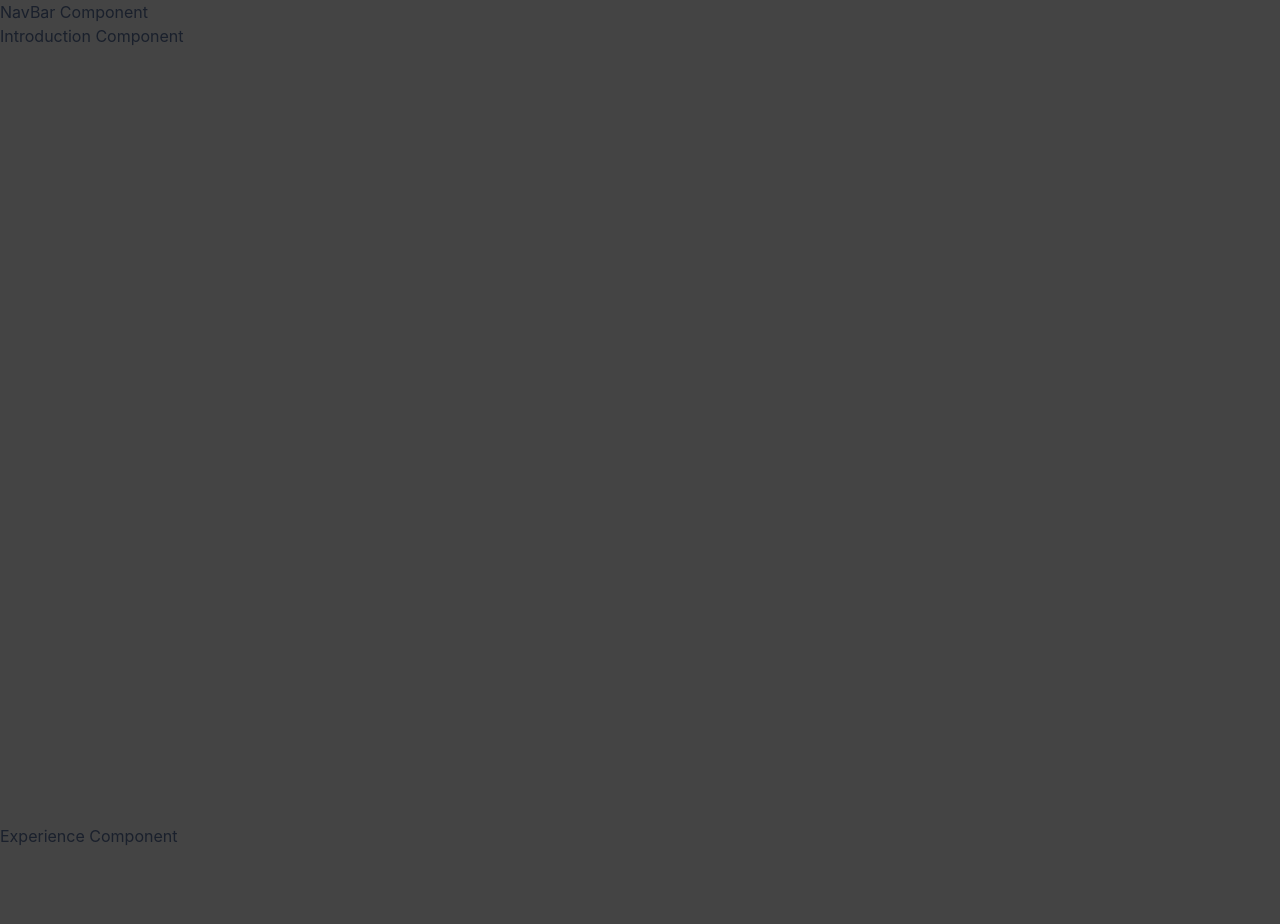
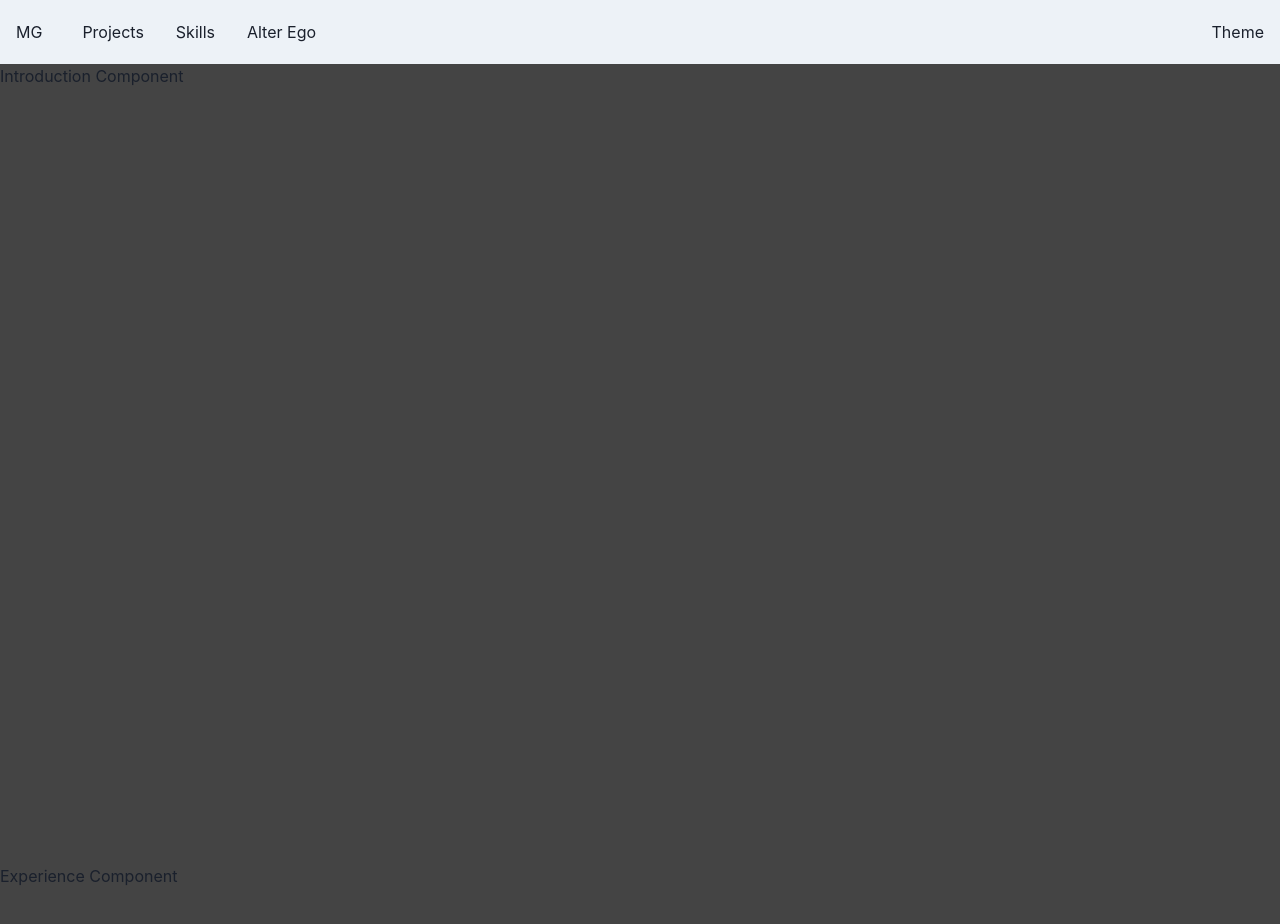
Before and after one commit to guptamayank9827/portfolio, a React (Create React App) app in the folder client/: page / in a window 1280 px wide. Shown: the top 924 px of the page. Built offline with nearby package versions, Linux system fonts and the light colour scheme.

Commit message:
created basic navbar component

```diff
--- a/client/package.json
+++ b/client/package.json
@@ -4,6 +4,7 @@
   "private": true,
   "homepage": "https://guptamayank9827.github.io/portfolio",
   "dependencies": {
+    "@chakra-ui/icons": "^2.1.1",
     "@chakra-ui/react": "^2.8.2",
     "@emotion/react": "^11.11.4",
     "@emotion/styled": "^11.11.5",
--- a/client/src/components/NavBar.tsx
+++ b/client/src/components/NavBar.tsx
@@ -1,9 +1,97 @@
-import React from 'react';
+import { Box, Flex, HStack, IconButton, Stack, useDisclosure, useColorModeValue } from '@chakra-ui/react';
+import { HamburgerIcon, CloseIcon } from '@chakra-ui/icons';
+
+type LinkType = {
+  keyword: string,
+  text: string,
+  link: string
+};
+
+interface LinkProps {
+  navlink: LinkType
+};
+
+const LINKS = [
+  {
+    keyword: "projects",
+    text: "Projects",
+    link: "/projects"
+  },
+  {
+    keyword: "skills",
+    text: "Skills",
+    link: "/skills"
+  },
+  {
+    keyword: "photography",
+    text: "Alter Ego",
+    link: "/photography"
+  }
+];
+
+const NavLink = (props:LinkProps) => {
+  const { link, text } = props.navlink;
+  return (
+    <Box
+      as="a"
+      px={2}
+      py={1}
+      rounded={'md'}
+      _hover={{
+        textDecoration: 'none',
+        bg: useColorModeValue('gray.200', 'gray.700'),
+      }}
+      href={link}
+    >
+      {text}
+    </Box>
+  )
+}
+
 
 function NavBar() {
+
+  const { isOpen, onOpen, onClose } = useDisclosure();
+
   return (
     <div id="navbar-section">
-        NavBar Component
+
+      <Box bg={useColorModeValue('gray.100', 'gray.900')} px={4}>
+        <Flex h={16} alignItems={'center'} justifyContent={'space-between'}>
+          <IconButton
+            size={'md'}
+            icon={isOpen ? <CloseIcon /> : <HamburgerIcon />}
+            aria-label={'Open Menu'}
+            display={{ md: 'none' }}
+            onClick={isOpen ? onClose : onOpen}
+          />
+          <HStack spacing={8} alignItems={'center'}>
+            <Box>MG</Box>  {/* replace with graphic */}
+            <HStack as={'nav'} spacing={4} display={{ base: 'none', md: 'flex' }}>
+              {LINKS.map((link) => (
+                <NavLink key={link.keyword} navlink={link} />
+              ))}
+            </HStack>
+          </HStack>
+          <Flex alignItems={'center'}>
+            <Box>Theme</Box>  {/* insert theme switcher here */}
+          </Flex>
+        </Flex>
+
+        {isOpen ? (
+          <Box pb={4} display={{ md: 'none' }}>
+            <Stack as={'nav'} spacing={4}>
+              {LINKS.map((link) => (
+                <NavLink key={link.keyword} navlink={link} />
+              ))}
+            </Stack>
+          </Box>
+          )
+          :
+          null
+        }
+      </Box>
+
     </div>
   );
 }
```
Also changed, not shown: 1 other file (tests, documents, lock files or other folders).
